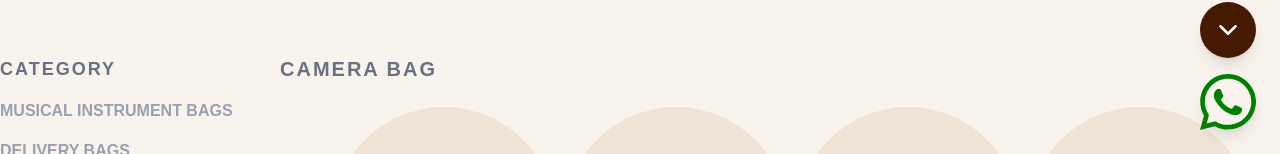
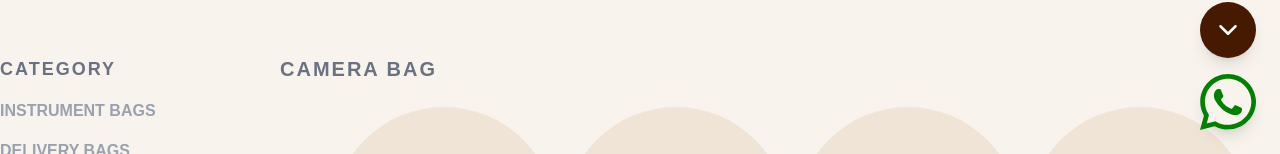
Before and after one commit to leemageorge/uniquebag, a Next.js app: page /find-perfect-carry in a window 1280 px wide. Shown: the part 646-800 px from the top of the page. Built offline with nearby package versions, Linux system fonts and the light colour scheme; a web font is replaced by a local one.

Commit message:
adrs updated

```diff
--- a/src/app/contact-us/page.jsx
+++ b/src/app/contact-us/page.jsx
@@ -89,7 +89,7 @@ ${formData.message}
         </p>
 
         <p className="text-[#765D4D] leading-6">
-          Uthiyathode P.O., NH66
+          Kuthiyathode P.O., NH66
           <br />
           Door No: 6/391, Piller No: 234
           <br />
--- a/src/data/data.js
+++ b/src/data/data.js
@@ -61,7 +61,7 @@ import Ladiesbag from "../assets/ladiesbag/ladies2.webp"
 
 export const categoryBagData = [
     {
-        title:"Musical Instrument Bags",
+        title:"Instrument Bags",
         src: MusicalBag,
         link:"/exclusive-collections"
     },
```
